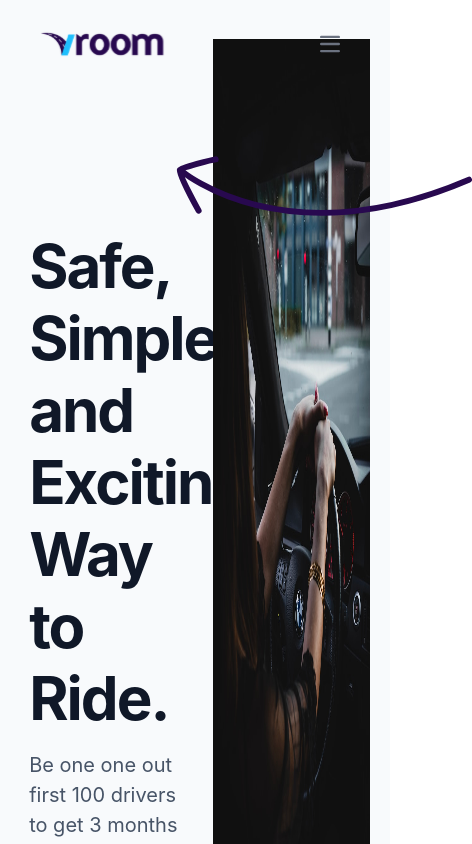
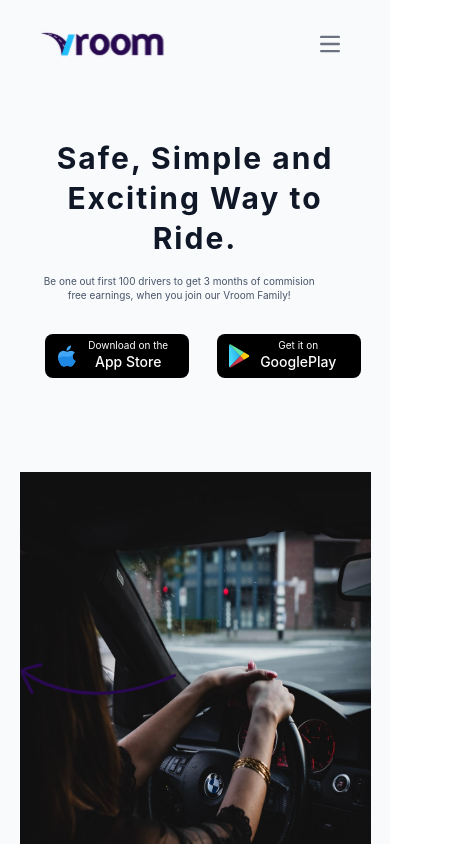
Before and after one commit to VroomNG/vroomng.com, a React (Vite) app: page / in a window 390 px wide. Shown: the top 844 px of the page, 472 px wide, since content can reach past the window. Built offline with nearby package versions, Linux system fonts and the light colour scheme.

Commit message:
responsiveness

```diff
--- a/src/Pages/Home/index.tsx
+++ b/src/Pages/Home/index.tsx
@@ -23,26 +23,26 @@ export default function index() {
     <div className="h-full w-full bg-white " >
        <header className="h-[120vh] bg-neutral">
             <div className="flex justify-center pt-[10%] pb-[5%] w-full h-full" >
-                <div className="container flex  w-[90%]">
-                    <img src={vector} className="z-[100] mt-[30%] ml-[40%] absolute"/>
-                    <div className="flex justify-center items-center w-[55%]">
+                <div className="container flex flex-wrap md:flex-nowrap lg:flex-nowrap xl:flex-nowrap w-[90%]">
+                    <img src={vector} className="z-[100] w-[40%] mt-[160%] md:w-[20%] lg:w-[20%] lg:mt-[30%] lg:ml-[40%] absolute"/>
+                    <div className="flex justify-center items-center mt-8 md:mt-0 lg:mt-0 xl:mt-0  w-[100%]  md:w-[55%] lg:w-[55%] xl:w-[55%]">
                         <div className=" h-[60%] w-[90%]">
                             <h1> Safe, Simple and Exciting Way to Ride. </h1>
                             <div className="w-[90%] py-4">
-                                <p>Be one one out first 100 drivers to get 3 months of commision
+                                <p>Be one out first 100 drivers to get 3 months of commision
                                     free earnings, when you join our Vroom Family!
                                 </p>
                             </div>
-                            <div className="flex w-[55%] justify-between py-4">
+                            <div className="flex w-[100%] md-w[55%] lg-w[55%] xl-w[55%] justify-between py-4 ml-2 ">
                                 {btn.map((item)=> {
                                     return(
                                         <div key={item.id}>
-                                            <button  className="bg-black flex w-40 p-1 text-white rounded-lg ">
-                                                <span className="w-[30%] p-1 flex items-center justify-center">
+                                            <button  className="bg-black flex w-36 md:w-40 text-white rounded-lg ">
+                                                <span className="w-[30%] p-2 flex items-center justify-center">
                                                     <img src={item.icon} width={"30px"}/>
                                                 </span>
                                                 <span className="w-[60] flex flex-col items-center justify-center">
-                                                    <p className="text-xs">{item.title}</p>
+                                                    <p className="text-[10px] md:text-xm lg:text-xm pt-1 md:pt-0 lg:pt-0 xl:pt-0 md:h-[20px] lg:h-[20px] xl:h-[20px]">{item.title}</p>
                                                     <p className="text-sm font-medium">{item.store}</p>
                                                 </span>
                                             </button>
@@ -53,7 +53,7 @@ export default function index() {
                             </div>
                         </div>
                     </div>
-                    <div className=" w-[45%]">
+                    <div className=" w-[100%] mt-16 md:mt-0 lg:mt-0 xl:mt-0 md:w-[45%] lg:w-[45%] xl:w-[45%]">
                         <img src={drivergirl} className="h-[100%] w-[100%] " />
                     </div>
                 </div>
--- a/src/index.css
+++ b/src/index.css
@@ -38,3 +38,20 @@ p {
   font-weight: 400;
   line-height: 30px;
 }
+
+@media screen and (max-width:640px){
+  h1 {
+    font-size: 30px;
+    line-height: 40PX;
+    letter-spacing: 2px;
+    text-align: center;
+  }
+  h2 {
+    font-size: 18px;
+  }
+  p {
+    font-size: 10px;
+    line-height: 14px;
+    text-align: center;
+  }
+}
```
